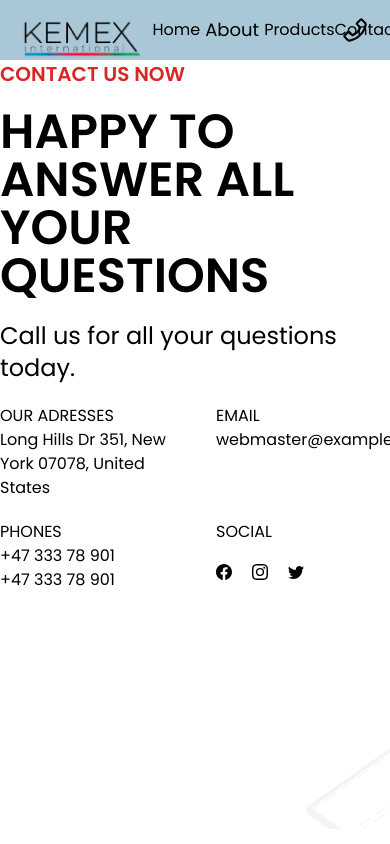
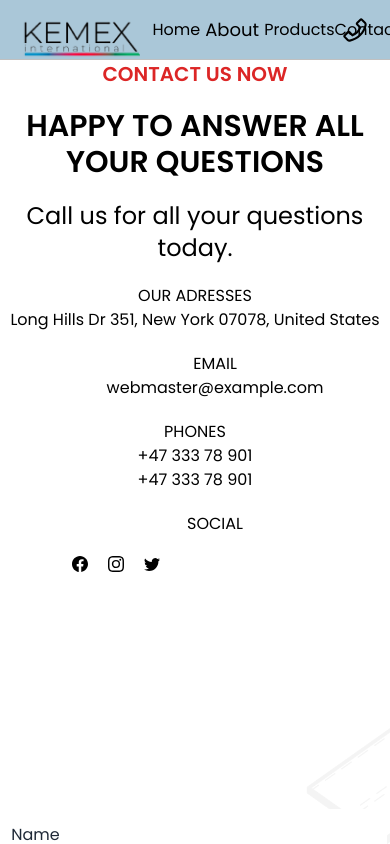
Before and after one commit to eltac-malik/kemex, a React (Vite) app: page /contact in a window 390 px wide. Shown: the top 844 px of the page. Built offline with nearby package versions, Linux system fonts and the light colour scheme.

Commit message:
bug-fix: responsive

```diff
--- a/src/pages/Contact/index.jsx
+++ b/src/pages/Contact/index.jsx
@@ -28,29 +28,29 @@ export const Contact = () => {
   return (
     <div className={style.contact}>
       <div className={style.form}>
-        <div className={`style.contac_info text-start gap-y-14`}>
+        <div className={`style.contac_info text-start gap-y-14 min-[390px]:text-center`}>
           <p className={`text-red-600 text-xl font-bold`}>CONTACT US NOW</p>
-          <h2 className="text-5xl	mt-5 font-bold">
+          <h2 className="text-5xl	mt-5 font-bold  min-[390px]:text-3xl">
             HAPPY TO ANSWER ALL <br /> YOUR QUESTIONS
           </h2>
           <p className={`mt-5 text-2xl `}>
             Call us for all your questions today.
           </p>
-          <div className="flex">
-            <div className={`w-44 mt-5`}>
+          <div className="flex  flex-wrap">
+            <div className={`w-44 mt-5  max-[648px]:w-full`}>
               <h3>OUR ADRESSES</h3>
               <p>Long Hills Dr 351, New York 07078, United States</p>
             </div>
-            <div className={`w-44 mt-5 ml-10`}>
+            <div className={`w-44 mt-5 ml-10  max-[648px]:w-full  `}>
               <h3>EMAIL</h3>
               <p>
                 <a href="mailto:webmaster@example.com">webmaster@example.com</a>
               </p>
             </div>
           </div>
-          <div className="flex">
-            <div className={`w-44 mt-5`}>
-              <h3>PHONES</h3>
+          <div className="flex  flex-wrap ">
+            <div className={`w-44 mt-5   max-[648px]:w-full`}>
+              <h3 className="text-bold">PHONES</h3>
               <p>
                 <a href="tel:+4733378901">+47 333 78 901</a>
               </p>
@@ -58,11 +58,11 @@ export const Contact = () => {
                 <a href="tel:+4733378901">+47 333 78 901</a>
               </p>
             </div>
-            <div className={`w-44 mt-5 ml-10`}>
+            <div className={`w-44 mt-5 ml-10 max-[648px]:w-full`}>
               <h3>SOCIAL</h3>
-              <p className="flex gap-5 mt-5 flex ">
-                <Facebook className="hover:text-orange-700" />{" "}
-                <Instagram className="hover:text-orange-700" />{" "}
+              <p className=" gap-5 mt-5 ml-8 flex max-[648px]:w-full ">
+                <Facebook className="hover:text-orange-700" />
+                <Instagram className="hover:text-orange-700" />
                 <Twitter className="hover:text-orange-700" />
               </p>
             </div>
@@ -78,7 +78,7 @@ export const Contact = () => {
             }}
           >
             {({ errors, touched }) => (
-              <Form className={`w-96`}>
+              <Form className={`w-96  `}>
                 <div className="mb-4">
                   <Field
                     type="text"
```
